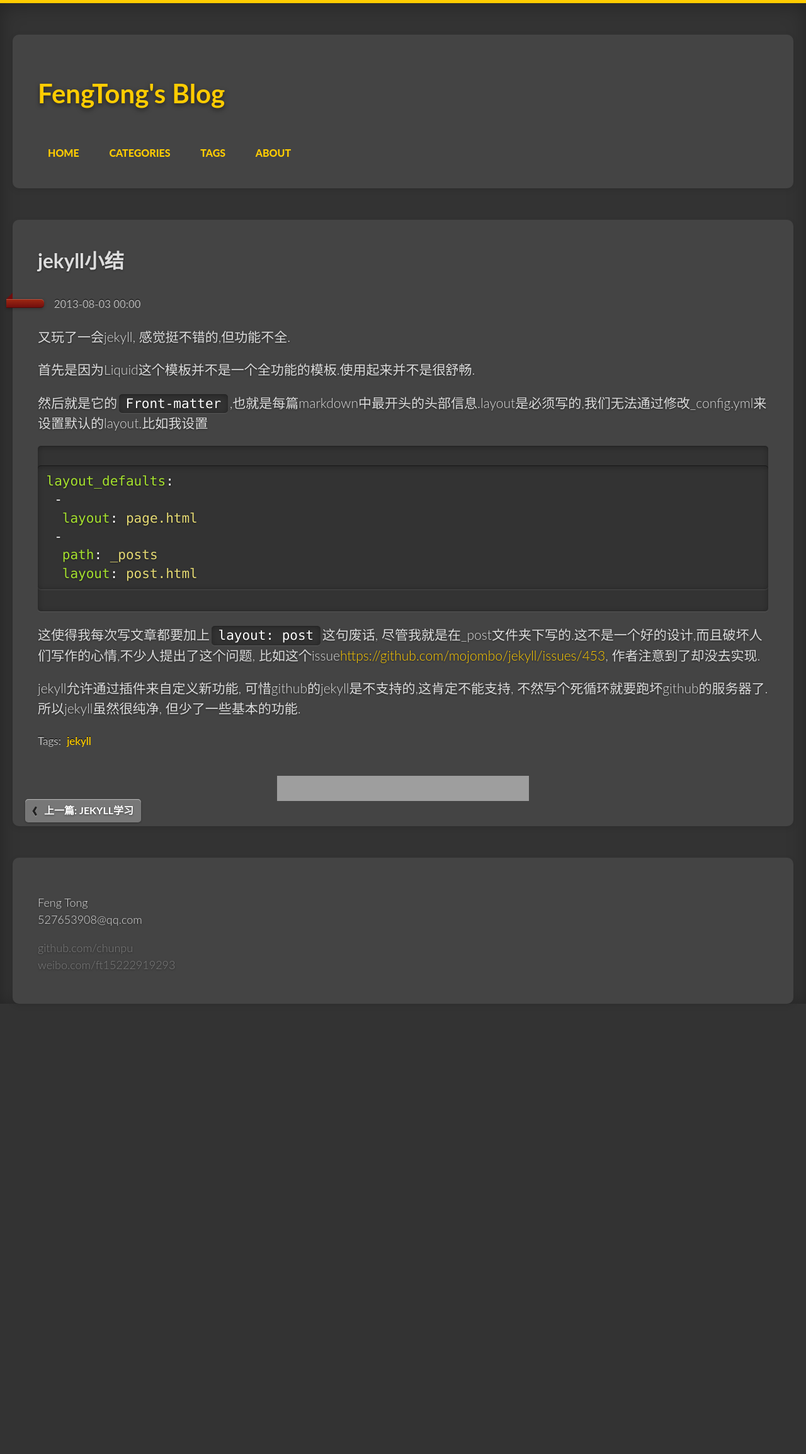
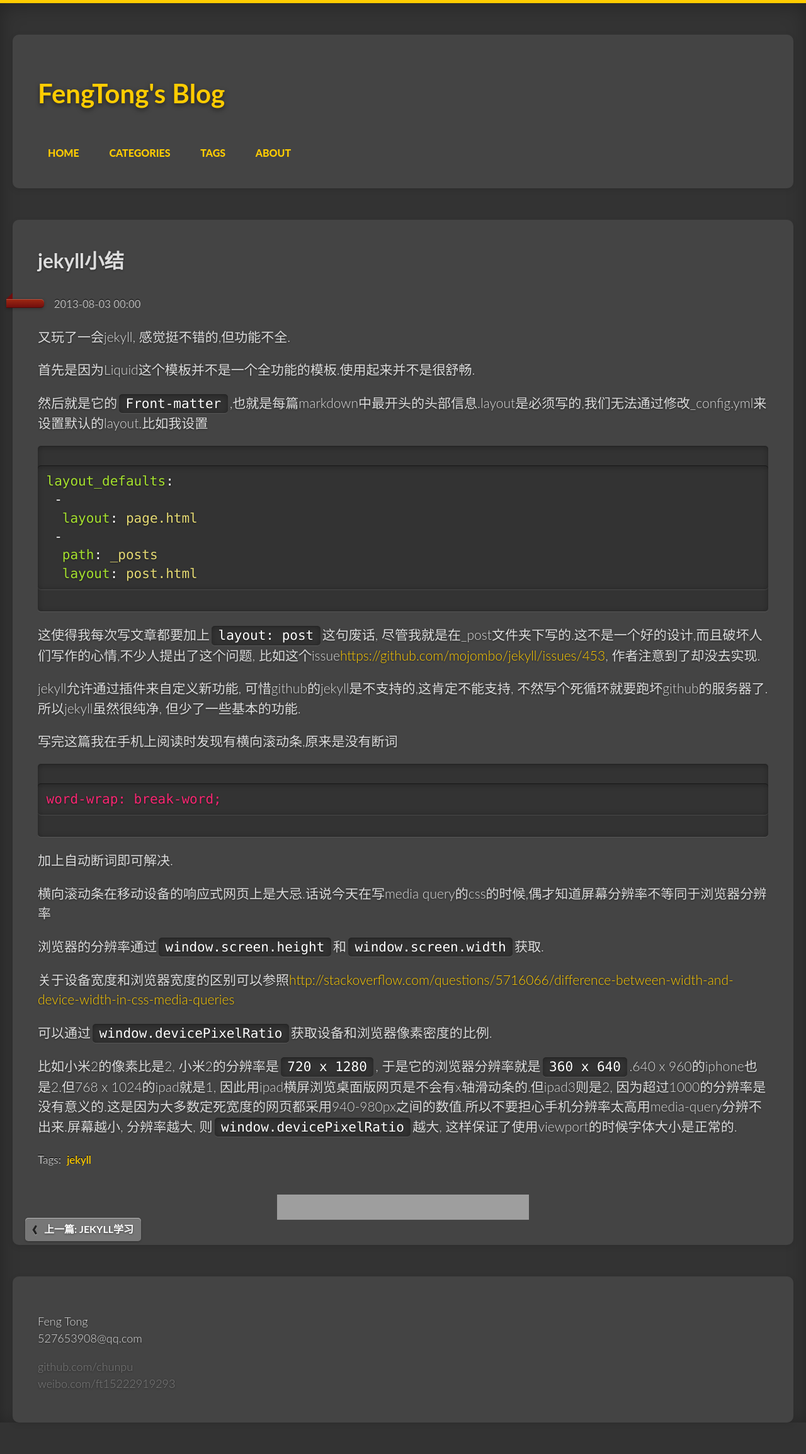
Before and after one commit to chunpu/blog, a Jekyll site: the page built from _posts/2013-08-03-jekyll-summary.md, in a window 1280 px wide. Shown: the whole page at 63% size. Built offline with Jekyll 4.4.1, drawn with Linux system fonts in a browser that asks for light colours; Markdown is read by kramdown in place of the engine named in the settings; before the commit the page ends 1644 px from its top, so only the background shows below that; grey boxes are pictures that could not be loaded.

Commit message:
[x] fix media-query bug

````diff
--- a/_layouts/post.html
+++ b/_layouts/post.html
@@ -1,6 +1,9 @@
 ---
 layout: default
 ---
+<script>
+alert(window.devicePixelRatio);
+</script>
 <article>
   <h2>{{ page.title }}</h2>
   {% for tag in page.tag %}
--- a/_posts/2013-08-03-jekyll-summary.md
+++ b/_posts/2013-08-03-jekyll-summary.md
@@ -23,3 +23,21 @@
 这使得我每次写文章都要加上`layout: post`这句废话, 尽管我就是在_post文件夹下写的.这不是一个好的设计,而且破坏人们写作的心情,不少人提出了这个问题, 比如这个issue<https://github.com/mojombo/jekyll/issues/453>, 作者注意到了却没去实现.
 
 jekyll允许通过插件来自定义新功能, 可惜github的jekyll是不支持的,这肯定不能支持, 不然写个死循环就要跑坏github的服务器了.所以jekyll虽然很纯净, 但少了一些基本的功能.
+
+写完这篇我在手机上阅读时发现有横向滚动条,原来是没有断词
+
+```css
+word-wrap: break-word;
+```
+
+加上自动断词即可解决.
+
+横向滚动条在移动设备的响应式网页上是大忌.话说今天在写media query的css的时候,偶才知道屏幕分辨率不等同于浏览器分辨率
+
+浏览器的分辨率通过`window.screen.height`和`window.screen.width`获取.
+
+关于设备宽度和浏览器宽度的区别可以参照<http://stackoverflow.com/questions/5716066/difference-between-width-and-device-width-in-css-media-queries>
+
+可以通过`window.devicePixelRatio`获取设备和浏览器像素密度的比例.
+
+比如小米2的像素比是2, 小米2的分辨率是`720 x 1280`, 于是它的浏览器分辨率就是`360 x 640`.640 x 960的iphone也是2.但768 x 1024的ipad就是1, 因此用ipad横屏浏览桌面版网页是不会有x轴滑动条的.但ipad3则是2, 因为超过1000的分辨率是没有意义的.这是因为大多数定死宽度的网页都采用940-980px之间的数值.所以不要担心手机分辨率太高用media-query分辨不出来.屏幕越小, 分辨率越大, 则`window.devicePixelRatio`越大, 这样保证了使用viewport的时候字体大小是正常的.
--- a/css/style.css
+++ b/css/style.css
@@ -24,6 +24,7 @@
   border-top: 5px solid #fc0;
   box-shadow: inset 0 3px 30px rgba(0,0,0,.3);
   text-shadow: 0 1px 3px rgba(0,0,0,.5);
+  word-wrap: break-word;
 }
 
 .clear {
````
